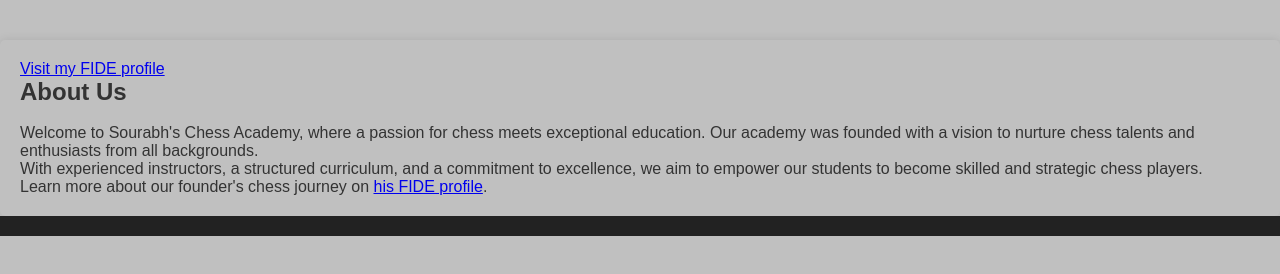
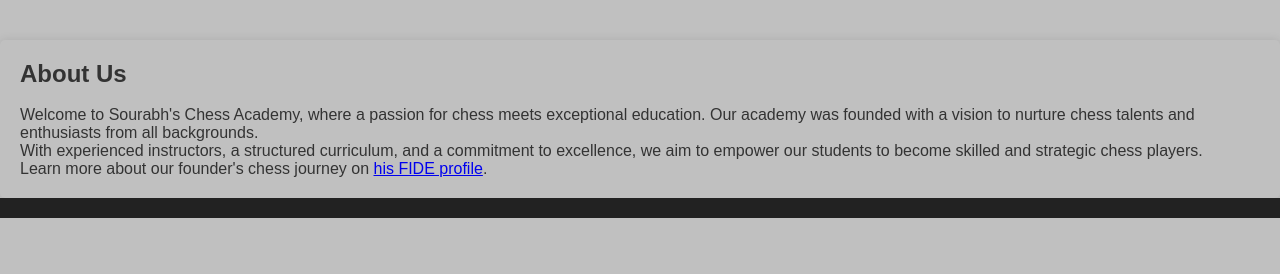
Before and after one commit to Sourabhjoshi1/Sourabh-Johi-chess-website, a plain HTML site: page about.html in a window 1280 px wide. Drawn offline with Linux system fonts and the light colour scheme.

Commit message:
Update about.html

```diff
--- a/about.html
+++ b/about.html
@@ -12,9 +12,6 @@
     </header>
 
     <main>
-
-        <a href="https://ratings.fide.com/profile/25798170">Visit my FIDE profile</a>
-        <br>
         <section class="about-section">
     <h2>About Us</h2>
             <br>
```
